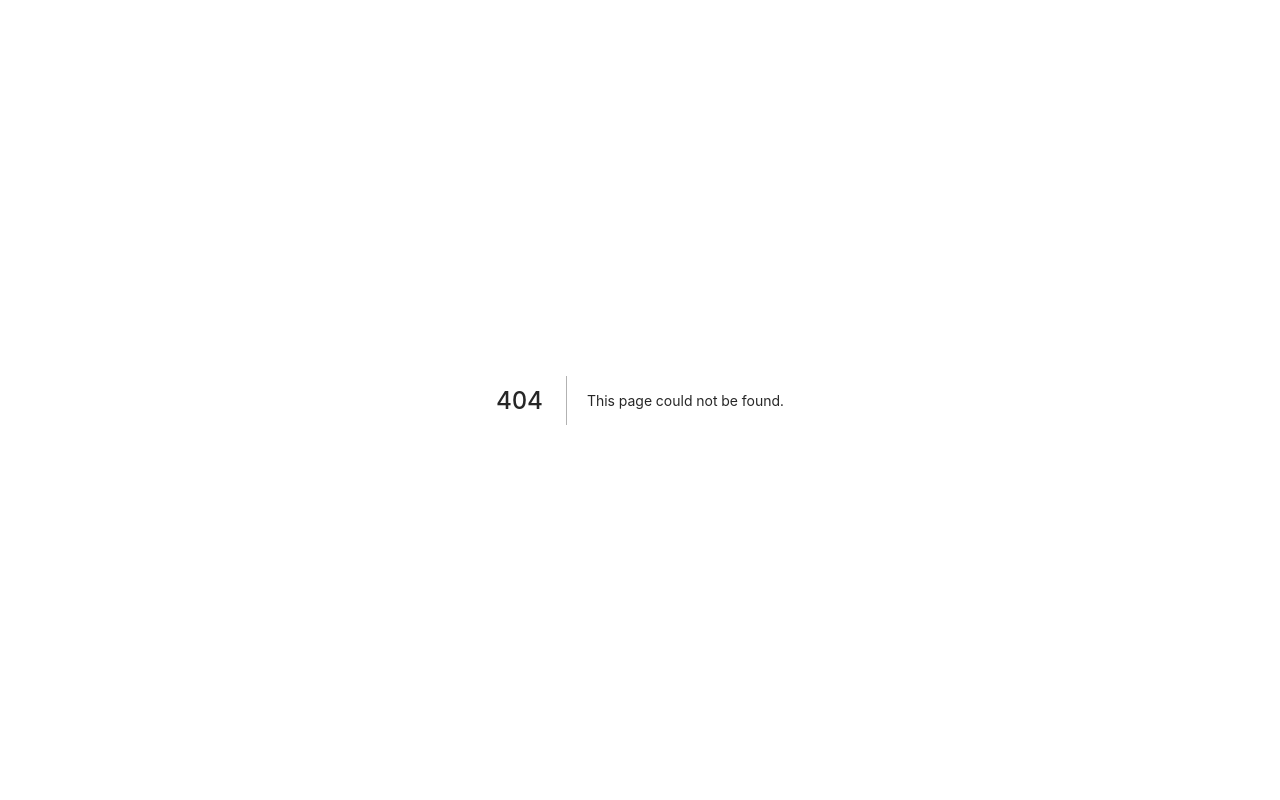
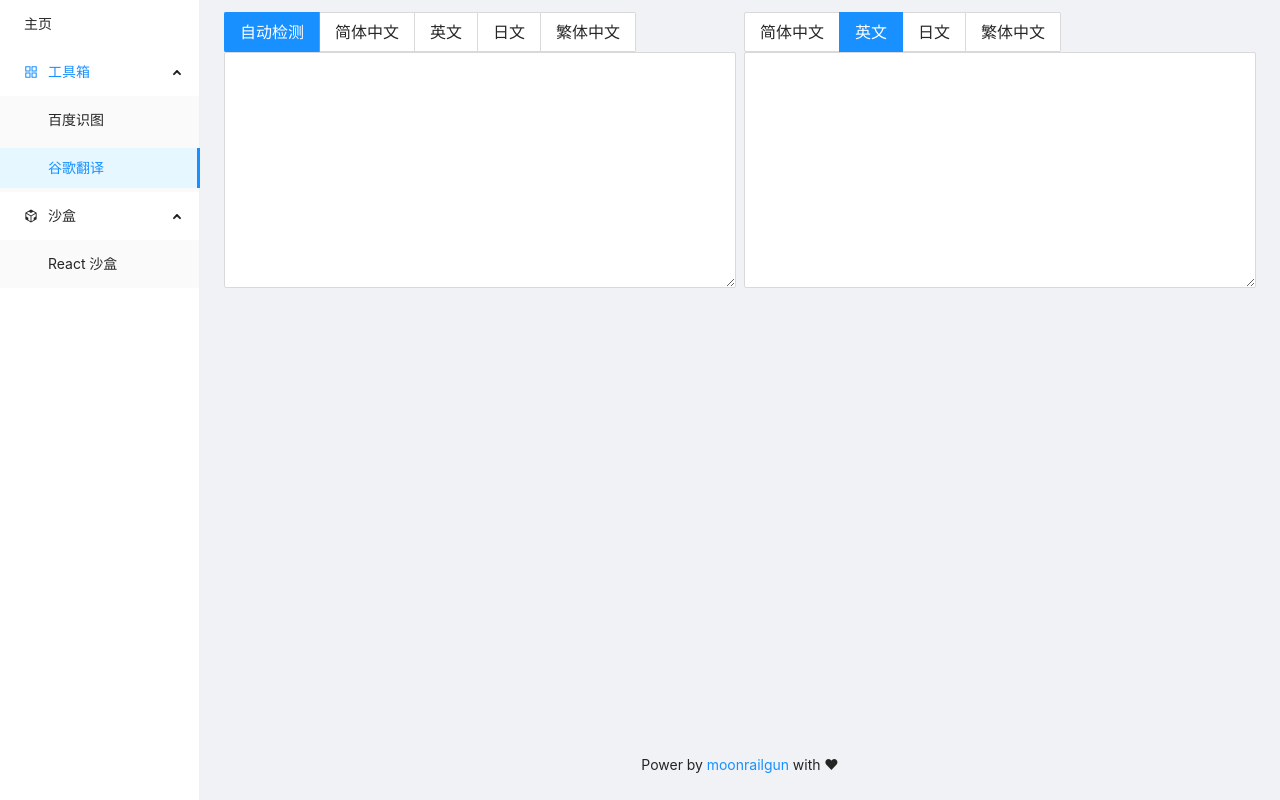
Before and after one commit to moonrailgun/moonrailgunAPI, a Next.js app: page /tools/translate in a window 1280 px wide. Before the commit this address had no page. Built offline with nearby package versions, Linux system fonts and the light colour scheme.

Commit message:
add google translate page

```diff
--- a/components/Layout.tsx
+++ b/components/Layout.tsx
@@ -43,6 +43,7 @@ const BaseLayout: React.FC<{
               title="工具箱"
             >
               {renderLink('/tools/ocr', '百度识图')}
+              {renderLink('/tools/translate', '谷歌翻译')}
             </Menu.SubMenu>
             <Menu.SubMenu
               key="sandbox"
@@ -70,5 +71,6 @@ const BaseLayout: React.FC<{
     </div>
   );
 });
+BaseLayout.displayName = 'BaseLayout';
 
 export default BaseLayout;
--- a/package.json
+++ b/package.json
@@ -18,6 +18,7 @@
     "next": "latest",
     "react": "^16.12.0",
     "react-dom": "^16.12.0",
+    "react-use": "^15.3.3",
     "styled-components": "^5.1.1"
   },
   "devDependencies": {
--- /dev/null
+++ b/pages/tools/translate.tsx
@@ -0,0 +1,87 @@
+import BaseLayout from '../../components/Layout';
+import { Row, Col, Radio, Input, message } from 'antd';
+import React, { useState } from 'react';
+import { useDebounce } from 'react-use';
+import Axios from 'axios';
+import styled from 'styled-components';
+
+const TextArea = styled(Input.TextArea).attrs({
+  rows: 6,
+})`
+  font-size: 24px;
+`;
+
+const TranslatePage: React.FC = () => {
+  const [input, setInput] = useState('');
+  const [output, setOutput] = useState('');
+  const [from, setFrom] = useState('auto');
+  const [to, setTo] = useState('en');
+
+  useDebounce(
+    async () => {
+      const text = String(input).trim();
+      if (text === '') {
+        return;
+      }
+
+      try {
+        const { data } = await Axios.get('/api/translate', {
+          params: {
+            from,
+            to,
+            text: input,
+          },
+        });
+
+        setOutput(data.result?.text);
+      } catch (err) {
+        console.error(err);
+        message.error(String(err));
+      }
+    },
+    600,
+    [input, from, to]
+  );
+
+  return (
+    <BaseLayout title="谷歌翻译" link="/tools/translate">
+      <Row gutter={8}>
+        <Col sm={12}>
+          <Radio.Group
+            value={from}
+            onChange={(e) => setFrom(e.target.value)}
+            buttonStyle="solid"
+            size="large"
+          >
+            <Radio.Button value="auto">自动检测</Radio.Button>
+            <Radio.Button value="zh-cn">简体中文</Radio.Button>
+            <Radio.Button value="en">英文</Radio.Button>
+            <Radio.Button value="ja">日文</Radio.Button>
+            <Radio.Button value="zh-tw">繁体中文</Radio.Button>
+          </Radio.Group>
+          <TextArea value={input} onChange={(e) => setInput(e.target.value)} />
+        </Col>
+        <Col sm={12}>
+          <Radio.Group
+            value={to}
+            onChange={(e) => setTo(e.target.value)}
+            buttonStyle="solid"
+            size="large"
+          >
+            <Radio.Button value="zh-cn">简体中文</Radio.Button>
+            <Radio.Button value="en">英文</Radio.Button>
+            <Radio.Button value="ja">日文</Radio.Button>
+            <Radio.Button value="zh-tw">繁体中文</Radio.Button>
+          </Radio.Group>
+          <TextArea
+            value={output}
+            onChange={(e) => setOutput(e.target.value)}
+            readOnly={true}
+          />
+        </Col>
+      </Row>
+    </BaseLayout>
+  );
+};
+
+export default TranslatePage;
```
Also changed, not shown: 1 other file (tests, documents, lock files or other folders).
